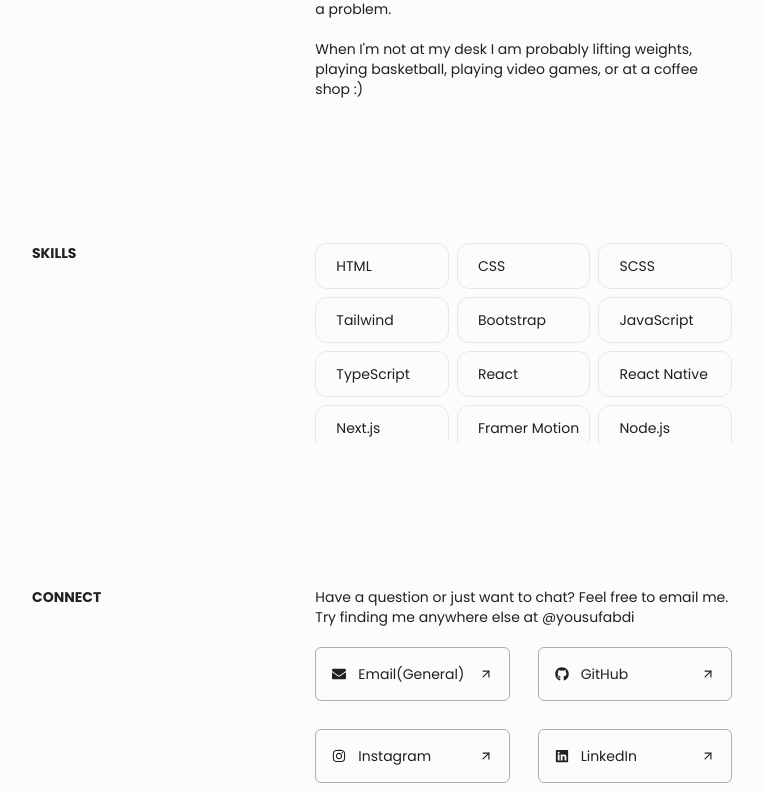
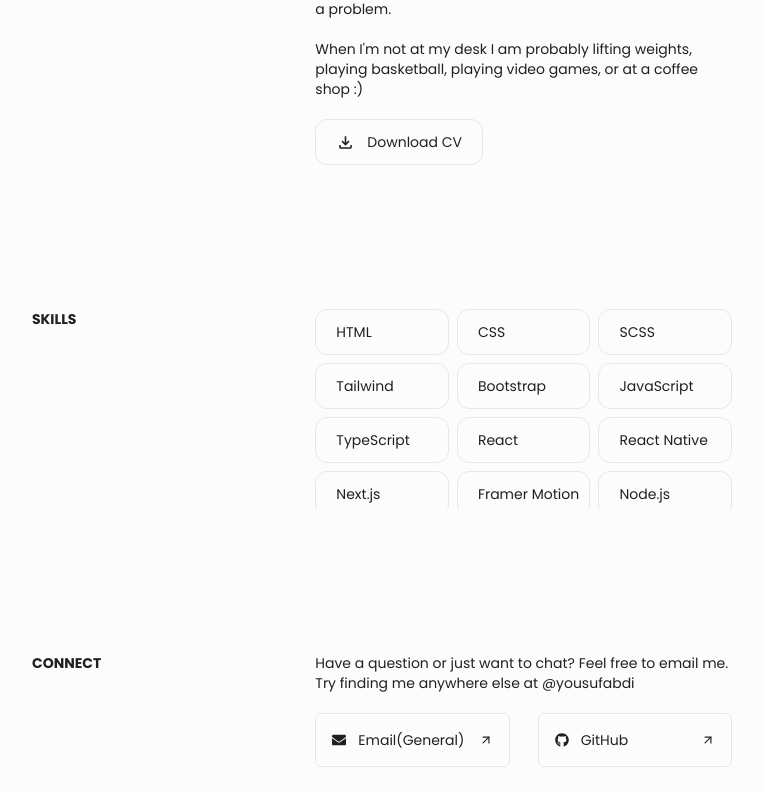
Before and after one commit to YOUSUFABDI/Yousuf-s-Site, a React (Vite) app: page /about in a window 1280 px wide. Shown: the part 389-1180 px from the top of the page, without its empty margins (258-1021 px from the left). Built offline with nearby package versions, Linux system fonts and the light colour scheme.

Commit message:
fixed some issues

```diff
--- a/src/components/About/AboutMe.tsx
+++ b/src/components/About/AboutMe.tsx
@@ -2,6 +2,8 @@
 import TitleSection from '../../layouts/TitleSection'
 import { aboutMe } from '../../lib/data'
 import { motion } from 'framer-motion'
+import { MdOutlineFileDownload } from 'react-icons/md'
+import cv from './../../assets/CV.pdf'
 
 const AboutMe: React.FC = () => {
   return (
@@ -19,6 +21,14 @@
         {aboutMe.map((info) => (
           <span key={info.id}>{info.info}</span>
         ))}
+        <a
+          href={cv}
+          download
+          className="flex items-center gap-2 md:gap-3 w-fit border dark:border-darkSecondary/50 whitespace-nowrap rounded-xl px-5 py-3 hover:opacity-50 transition-opacity duration-[0.4s] ease-in-out"
+        >
+          <MdOutlineFileDownload size={19} />
+          <span>Download CV</span>
+        </a>
       </div>
     </motion.div>
   )
--- a/src/components/About/Connect.tsx
+++ b/src/components/About/Connect.tsx
@@ -24,7 +24,7 @@
         <div className="grid grid-cols-1 md:grid-cols-2 gap-5 md:gap-7">
           <a
             href="mailto:yousufabdi34@gmail.com"
-            className="flex items-center justify-between border border-lightSecondary/50 dark:border-darkSecondary/50 w-full p-4 rounded-md hover:opacity-50 transition-opacity duration-[0.4s] ease-in-out"
+            className="flex items-center justify-between border dark:border-darkSecondary/50 w-full p-4 rounded-md hover:opacity-50 transition-opacity duration-[0.4s] ease-in-out"
           >
             <div className="flex items-center gap-3">
               <FaEnvelope />
@@ -35,7 +35,7 @@
           <a
             href="https://github.com/YOUSUFABDI"
             target="_blank"
-            className="flex items-center justify-between border border-lightSecondary/50 dark:border-darkSecondary/50 w-full p-4 rounded-md hover:opacity-50 transition-opacity duration-[0.4s] ease-in-out"
+            className="flex items-center justify-between border dark:border-darkSecondary/50 w-full p-4 rounded-md hover:opacity-50 transition-opacity duration-[0.4s] ease-in-out"
           >
             <div className="flex items-center gap-3">
               <FaGithub />
@@ -46,7 +46,7 @@
           <a
             href="https://www.instagram.com/yusuf_cabd/"
             target="_blank"
-            className="flex items-center justify-between border border-lightSecondary/50 dark:border-darkSecondary/50 w-full p-4 rounded-md hover:opacity-50 transition-opacity duration-[0.4s] ease-in-out"
+            className="flex items-center justify-between border dark:border-darkSecondary/50 w-full p-4 rounded-md hover:opacity-50 transition-opacity duration-[0.4s] ease-in-out"
           >
             <div className="flex items-center gap-3">
               <FaInstagram />
@@ -57,7 +57,7 @@
           <a
             href="https://www.linkedin.com/in/yousuf-abdi-743194279/"
             target="_blank"
-            className="flex items-center justify-between border border-lightSecondary/50 dark:border-darkSecondary/50 w-full p-4 rounded-md hover:opacity-50 transition-opacity duration-[0.4s] ease-in-out"
+            className="flex items-center justify-between border dark:border-darkSecondary/50 w-full p-4 rounded-md hover:opacity-50 transition-opacity duration-[0.4s] ease-in-out"
           >
             <div className="flex items-center gap-3">
               <FaLinkedin />
--- a/src/components/Home/Intro.tsx
+++ b/src/components/Home/Intro.tsx
@@ -9,25 +9,20 @@
 
 const Intro: React.FC = () => {
   return (
-    <motion.div
-      className="flex flex-col gap-10"
-      initial={{ opacity: 0, y: 50 }}
-      animate={{ opacity: 1, y: 0 }}
-      transition={{ duration: 0.5, delay: 0.3 }}
-    >
+    <div className="flex flex-col gap-10">
       <div className="flex flex-col gap-8 md:gap-0">
         <div className="flex flex-col gap-1">
           <motion.div
             initial={{ opacity: 0, y: 10 }}
             animate={{ opacity: 1, y: 0 }}
-            transition={{ duration: 0.3, delay: 0.3 }}
+            transition={{ duration: 0.5, delay: 0.7 }}
           >
             <TitleSection>Yousuf Abdi</TitleSection>
           </motion.div>
           <motion.div
             initial={{ opacity: 0, y: 10 }}
             animate={{ opacity: 1, y: 0 }}
-            transition={{ duration: 0.3, delay: 0.5 }}
+            transition={{ duration: 0.5, delay: 0.6 }}
           >
             <SubTitleSection>I write code and have fun.</SubTitleSection>
           </motion.div>
@@ -37,7 +32,7 @@
           <motion.img
             initial={{ opacity: 0, x: -50 }}
             animate={{ opacity: 1, x: 0 }}
-            transition={{ duration: 0.5, delay: 0.6 }}
+            transition={{ duration: 0.5, delay: 0.5 }}
             className="h-20 w-20"
             src={profileImg}
             alt="profileImg"
@@ -46,7 +41,7 @@
           <motion.div
             initial={{ opacity: 0, y: 10 }}
             animate={{ opacity: 1, y: 0 }}
-            transition={{ duration: 0.5, delay: 0.8 }}
+            transition={{ duration: 0.5, delay: 0.4 }}
             className="flex flex-col gap-4 mt-8 md:mt-0"
           >
             {platformInfos.map((info) => (
@@ -59,7 +54,7 @@
                   <motion.span
                     initial={{ opacity: 0, y: 10 }}
                     animate={{ opacity: 1, y: 0 }}
-                    transition={{ duration: 0.3, delay: 1 }}
+                    transition={{ duration: 0.5, delay: 0.4 }}
                   >
                     {info.info}
                   </motion.span>
@@ -71,22 +66,22 @@
         </div>
       </div>
 
-      <motion.div
-        initial={{ opacity: 0, y: 10 }}
-        animate={{ opacity: 1, y: 0 }}
-        transition={{ duration: 0.5, delay: 0.2 }}
-        className="max-w-lg"
-      >
-        <p className="text-lightPrimary dark:text-darkPrimary font-medium text-sm">
+      <div className="max-w-lg">
+        <motion.p
+          initial={{ opacity: 0, y: 50 }}
+          animate={{ opacity: 1, y: 0 }}
+          transition={{ duration: 0.5, delay: 0.2 }}
+          className="text-lightPrimary dark:text-darkPrimary font-medium text-sm"
+        >
           Hi, I'm <span className="uppercase">Yousuf Abdi</span>, a software
           engineer who loves building cool things with code. In addition to
           coding, I also make Blogging where I focus on technology.
-        </p>
-      </motion.div>
+        </motion.p>
+      </div>
 
       <div className="flex flex-col gap-3 md:flex-row md:gap-8">
         <motion.a
-          initial={{ opacity: 0, y: 10 }}
+          initial={{ opacity: 0, y: 50 }}
           animate={{ opacity: 1, y: 0 }}
           transition={{ duration: 0.5, delay: 0.2 }}
           href="mailto:yousufabdi34@gmail.com"
@@ -97,9 +92,9 @@
         </motion.a>
 
         <motion.div
-          initial={{ opacity: 0, y: 10 }}
+          initial={{ opacity: 0, y: 50 }}
           animate={{ opacity: 1, y: 0 }}
-          transition={{ duration: 0.5, delay: 0.2 }}
+          transition={{ duration: 0.5, delay: 0.1 }}
           className="text-lightSecondary dark:text-darkSecondary"
         >
           <Link
@@ -111,7 +106,7 @@
           </Link>
         </motion.div>
       </div>
-    </motion.div>
+    </div>
   )
 }
 
--- a/src/components/Home/LastestPosts.tsx
+++ b/src/components/Home/LastestPosts.tsx
@@ -16,6 +16,7 @@
 
       {lastestPosts.map((post, index) => (
         <motion.div
+          key={post.id}
           className="mt-10"
           initial={{ opacity: 0, y: 10 }}
           animate={{ opacity: 1, y: 0 }}
```
Also changed, not shown: 1 other file (tests, documents, lock files or other folders).
